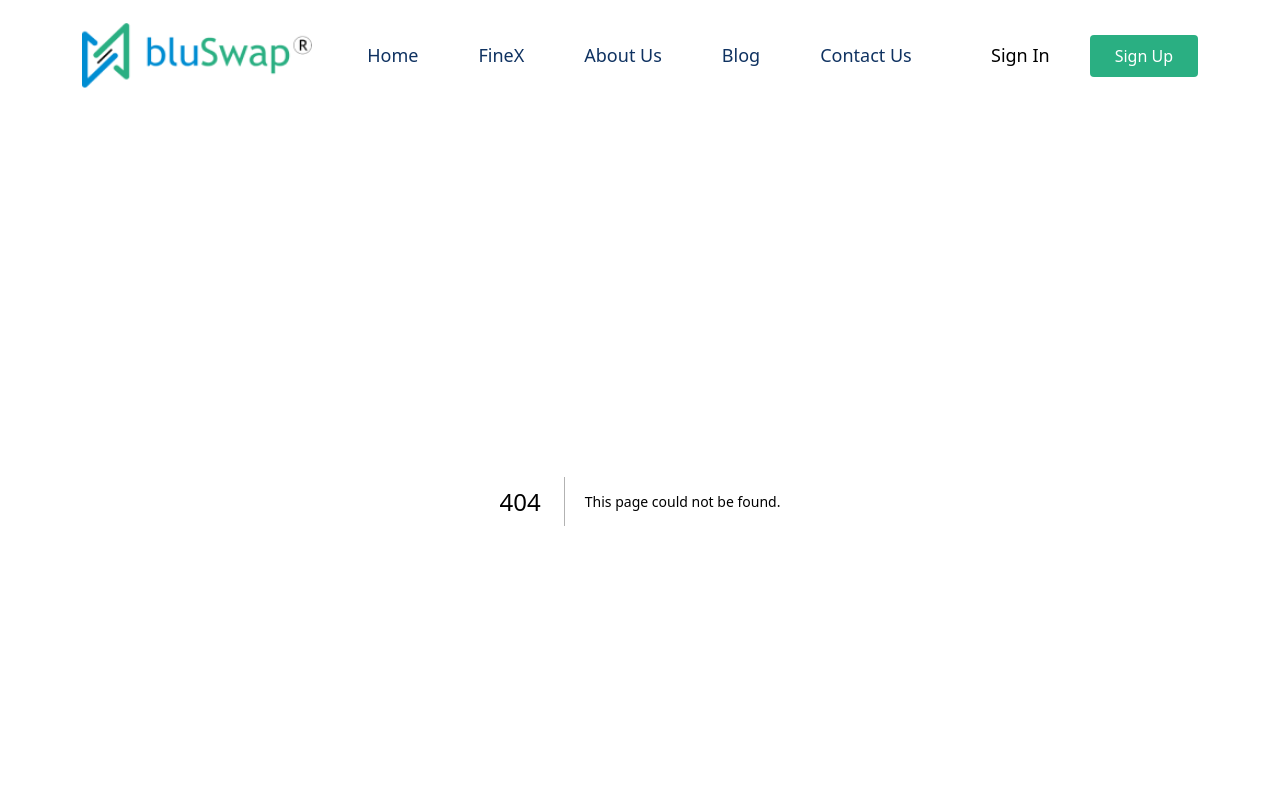
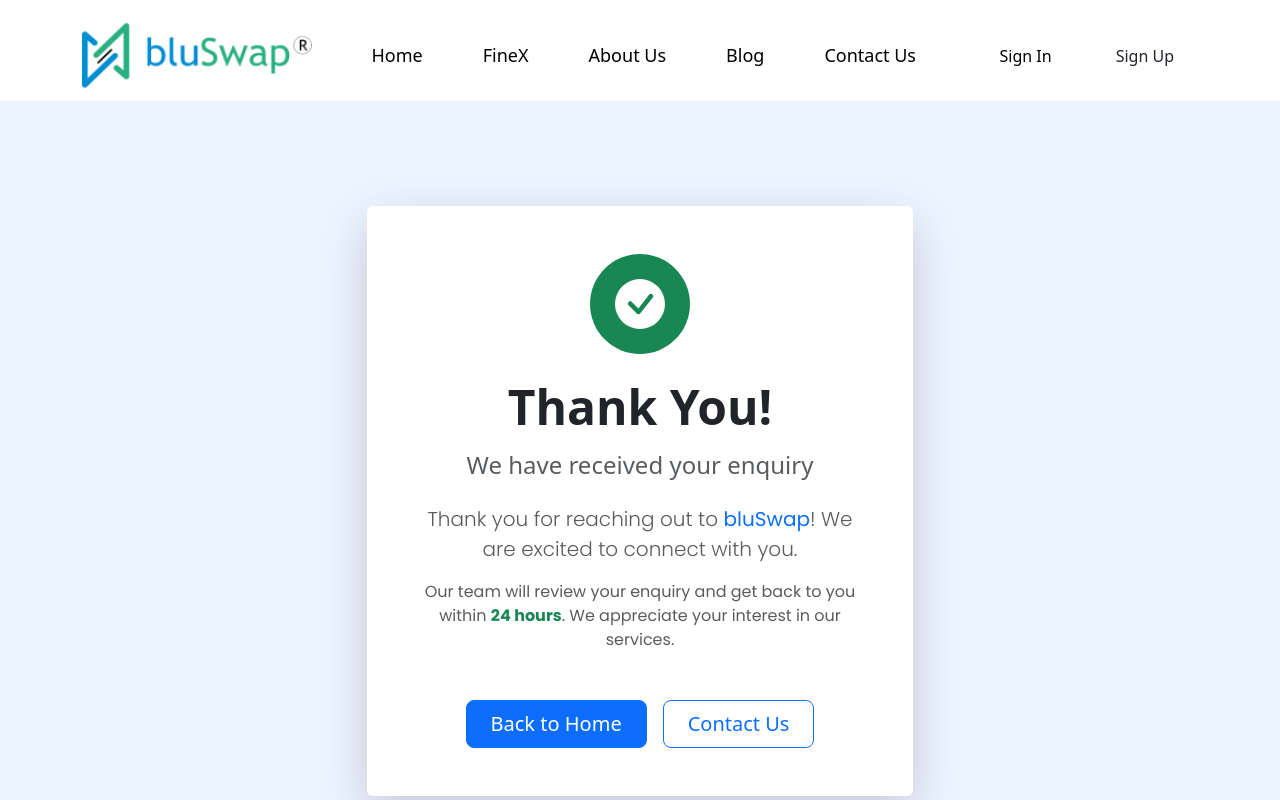
Before and after one commit to R-Joshua-BluSwap/bluswap-old-website, a Next.js app: page /enquire-thank-you in a window 1280 px wide. Before the commit this address had no page. Shown: the top 800 px of the page. Built offline with nearby package versions, Linux system fonts and the light colour scheme.

Commit message:
Create enquire-thank-you.jsx

```diff
--- /dev/null
+++ b/src/pages/enquire-thank-you.jsx
@@ -0,0 +1,94 @@
+// pages/enquire-thank-you.js
+import React from 'react';
+import Head from 'next/head';
+import { useRouter } from 'next/router';
+
+const ThankYou = () => {
+  const router = useRouter();
+
+  const handleBackToHome = () => {
+    router.push('/');
+  };
+
+  const handleContactUs = () => {
+    router.push('/contact-us');
+  };
+
+  return (
+    <>
+      <Head>
+        <title>Thank You!  - bluSwap</title>
+        <meta name="description" content="Our team will review your enquiry and get back to you within 24 hours. We appreciate your interest in our services." />
+        <meta name="viewport" content="width=device-width, initial-scale=1" />
+        <meta name="keywords" content="" />
+        <meta name="url" content="https://www.bluswap.co/thank-you" />
+
+        <meta property="og:title" content="Thank You!  - bluSwap" />
+        <meta property="og:description" content="Our team will review your enquiry and get back to you within 24 hours. We appreciate your interest in our services." />
+        <meta property="og:image" content="https://www.bluswap.co/favicon.png" />
+        <meta property="og:url" content="https://www.bluswap.co/thank-you" />
+        <meta property="og:type" content="website" />
+
+        <meta name="canonical" content="https://www.bluswap.co/thank-you" />
+        <link href="https://cdn.jsdelivr.net/npm/bootstrap@5.3.0/dist/css/bootstrap.min.css" rel="stylesheet" />
+        <script
+          dangerouslySetInnerHTML={{
+            __html: `
+              if (typeof gtag !== 'undefined') {
+                gtag('event', 'conversion', {
+                  'send_to': 'AW-17108900548/Ha9PCM7mrtIaEMS1lN4_',
+                  'value': 1.0,
+                  'currency': 'INR'
+                });
+              }
+            `,
+          }}
+        />
+      </Head>
+
+      <div className="min-vh-100 d-flex align-items-center justify-content-center" style={{ backgroundColor: '#ECF4FF' }}>
+        <div className="container">
+          <div className="row justify-content-center">
+            <div className="col-lg-8 col-xl-6">
+              <div className="card shadow-lg border-0">
+                <div className="card-body p-5 text-center">
+                  <div className="mb-4">
+                    <div className="mx-auto mb-3 d-flex align-items-center justify-content-center rounded-circle bg-success" style={{ width: '100px', height: '100px' }}>
+                      <svg width="50" height="50" fill="white" viewBox="0 0 16 16">
+                        <path d="M16 8A8 8 0 1 1 0 8a8 8 0 0 1 16 0zm-3.97-3.03a.75.75 0 0 0-1.08.022L7.477 9.417 5.384 7.323a.75.75 0 0 0-1.06 1.061L6.97 11.03a.75.75 0 0 0 1.079-.02l3.992-4.99a.75.75 0 0 0-.01-1.05z" />
+                      </svg>
+                    </div>
+                  </div>
+
+                  <h1 className="display-5 fw-bold text-dark mb-3">Thank You!</h1>
+                  <h2 className="h4 text-muted mb-4">We have received your enquiry</h2>
+
+                  <div className="mb-5">
+                    <p className="lead text-muted mb-3">
+                      Thank you for reaching out to <strong className="text-primary">bluSwap</strong>! We are excited to connect with you.
+                    </p>
+                    <p className="text-muted mb-4">
+                      Our team will review your enquiry and get back to you within <strong className="text-success">24 hours</strong>.
+                      We appreciate your interest in our services.
+                    </p>
+                  </div>
+
+                  <div className="d-flex gap-3 justify-content-center flex-wrap">
+                    <button onClick={handleBackToHome} className="btn btn-primary btn-lg px-4" type="button">
+                      Back to Home
+                    </button>
+                    <button onClick={handleContactUs} className="btn btn-outline-primary btn-lg px-4" type="button">
+                      Contact Us
+                    </button>
+                  </div>
+                </div>
+              </div>
+            </div>
+          </div>
+        </div>
+      </div>
+    </>
+  );
+};
+
+export default ThankYou;
```
